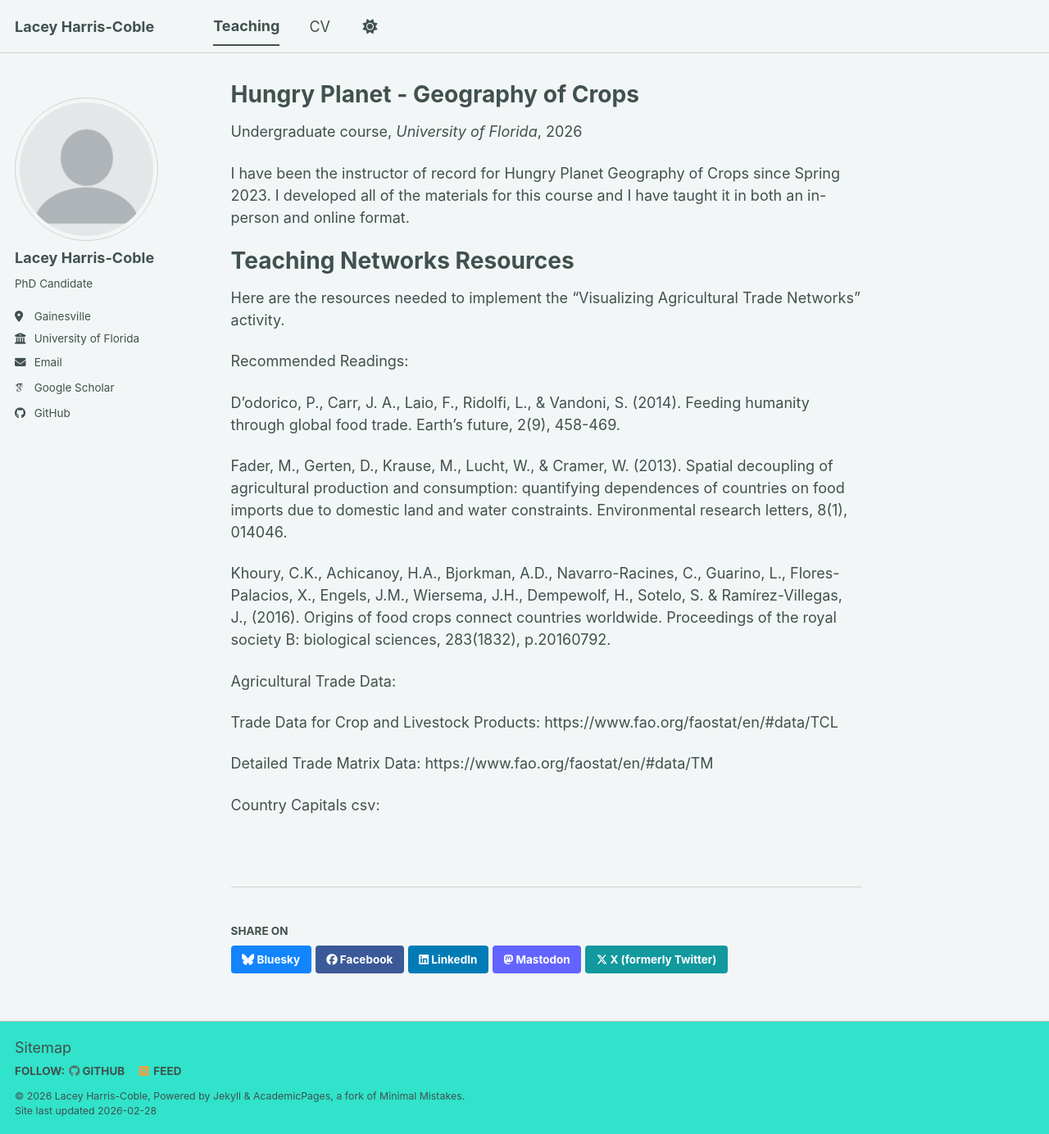
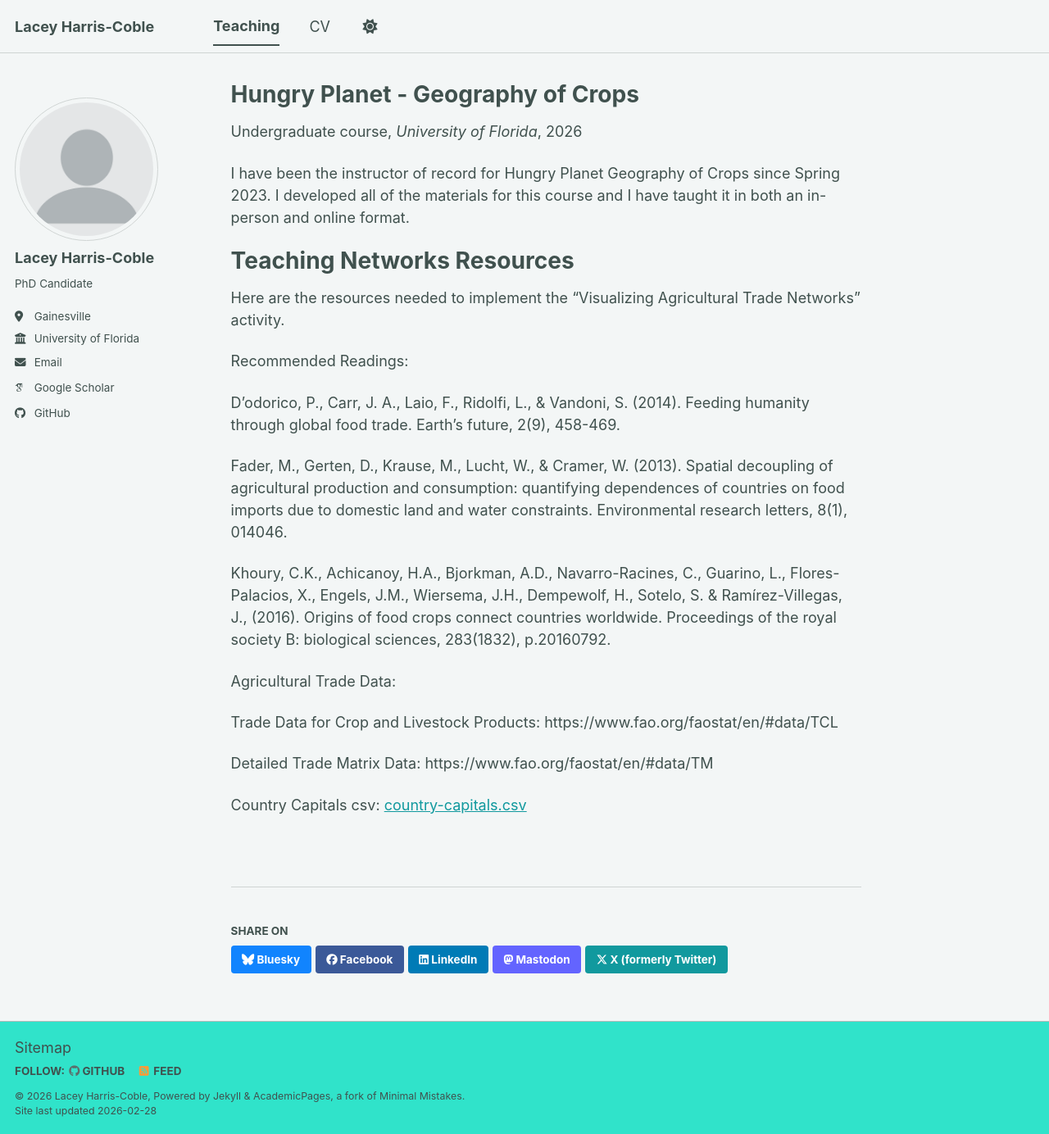
Before and after one commit to lharriscoble/lharriscoble.github.io, a Jekyll site: the page built from _teaching/2014-spring-teaching-1.md, in a window 1280 px wide and 1384 px high. Shown: the whole window at 82% size. Built offline with Jekyll 4.4.1, drawn with Linux system fonts in a browser that asks for light colours; some web fonts are replaced; a script bundle is joined from its source files by our own code; library files that are not in the unit come from our copies.

Commit message:
Update 2014-spring-teaching-1.md

```diff
--- a/_teaching/2014-spring-teaching-1.md
+++ b/_teaching/2014-spring-teaching-1.md
@@ -30,4 +30,4 @@ Trade Data for Crop and Livestock Products: https://www.fao.org/faostat/en/#data
 Detailed Trade Matrix Data: https://www.fao.org/faostat/en/#data/TM
 
 
-Country Capitals csv:
+Country Capitals csv: [country-capitals.csv](url)
```
